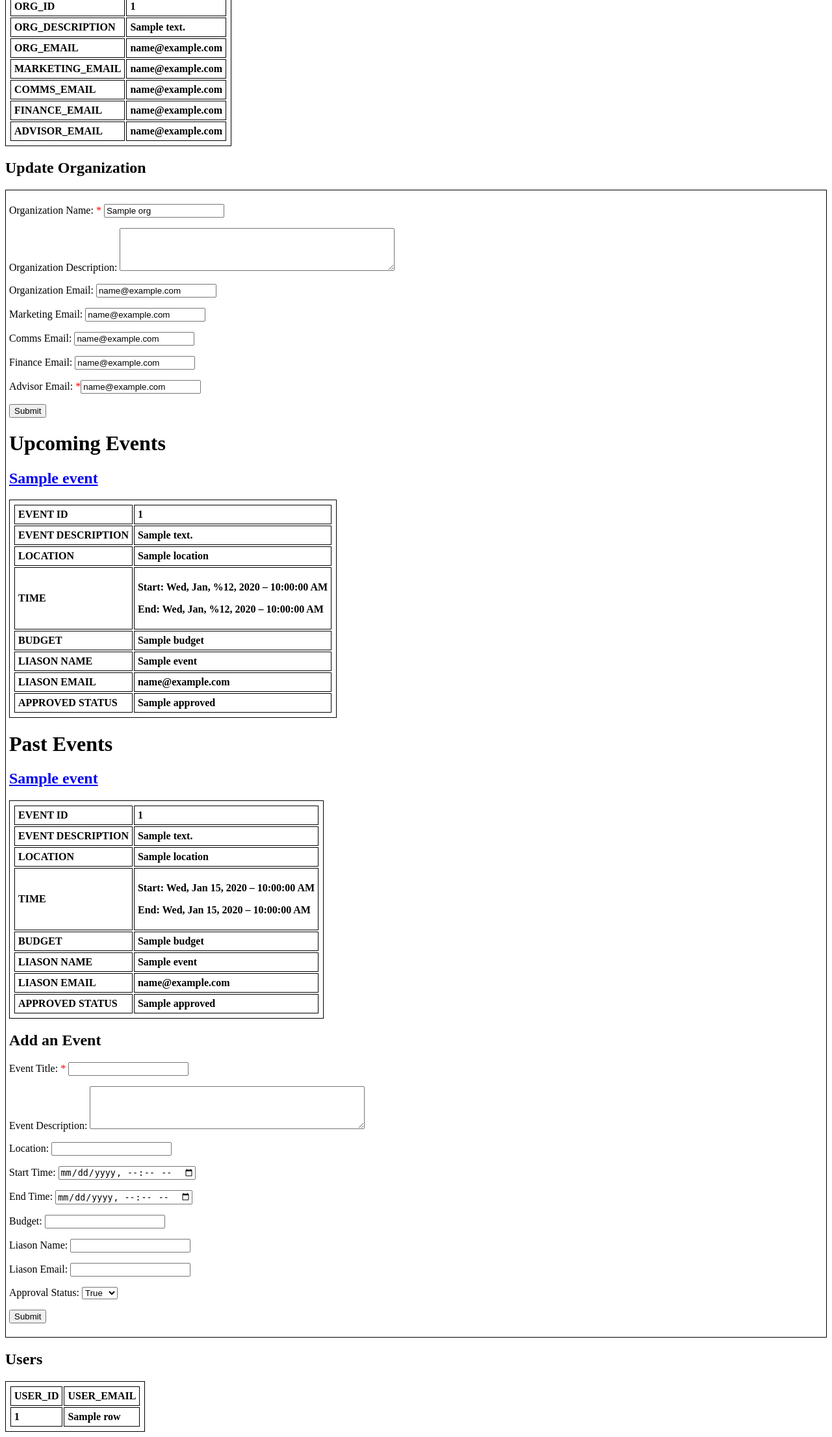
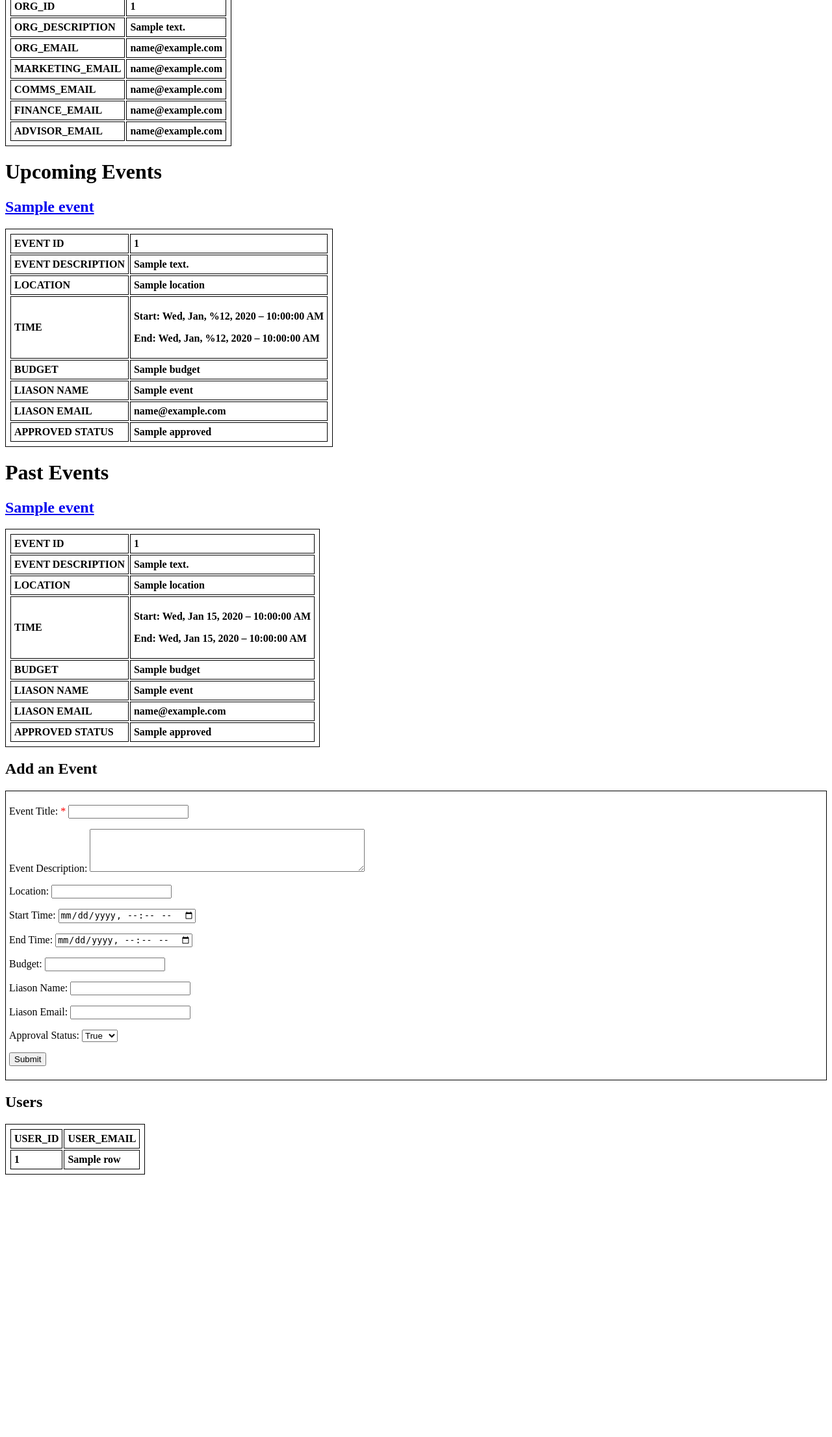
Before and after one commit to lucyc166/w4111-proj, a Flask app: template templates/org_profile.html in a window 1280 px wide. Shown: the part 145-2357 px from the top of the page at 65% size. After the commit the page ends 1953 px from the top, so only its background shows below. Run offline with Flask 3, Linux system fonts and the light colour scheme; the template is opened without the code that fills it: most values are stand-ins (such as "Sample title", 1, 10 or a date in 2020); lists and menus that the app fills with data are empty; parts of the project's set-up code (start-up, migrations or seed data) failed here and were passed over.

Commit message:
remove update organization info

```diff
--- a/templates/org_profile.html
+++ b/templates/org_profile.html
@@ -45,17 +45,6 @@ Email Organization:</a> {{org.org_email}}, {{ org.marketing_email }}, {{ org.com
     </tr>
   </table>
 
-
-  <h2>Update Organization</h2>
-  <form action="{{ url_for('add_org') }}" method = "POST"><!-- ** figure out what to put for action -->
-  <p> Organization Name: <span>*</span> <input type = "text" name = "org_name" value = "{{ org.org_name }}" required/></p>
-  <p> Organization Description: <textarea rows = "4" cols = "50" name = "org_desc" value = "{{ org.org_description }}"></textarea></p>
-  <p> Organization Email: <input type = "text" name = "org_email" value = "{{ org.org_email }}"/></p>
-  <p> Marketing Email: <input type = "text" name = "marketing_email" value = "{{ org.marketing_email }}"/></p>
-  <p> Comms Email: <input type = "text" name = "comms_email" value = "{{ org.comms_email }}"/></p>
-  <p> Finance Email: <input type = "text" name = "finance_email" value = "{{ org.finance_email }}"/></p>
-  <p> Advisor Email: <span>*</span><input type = "text" name = "advisor_email" value = "{{ org.advisor_email }}" required/></p>
-  <p><button type="submit">Submit</button></p>
 
 <h1>Upcoming Events</h1>
 
```
